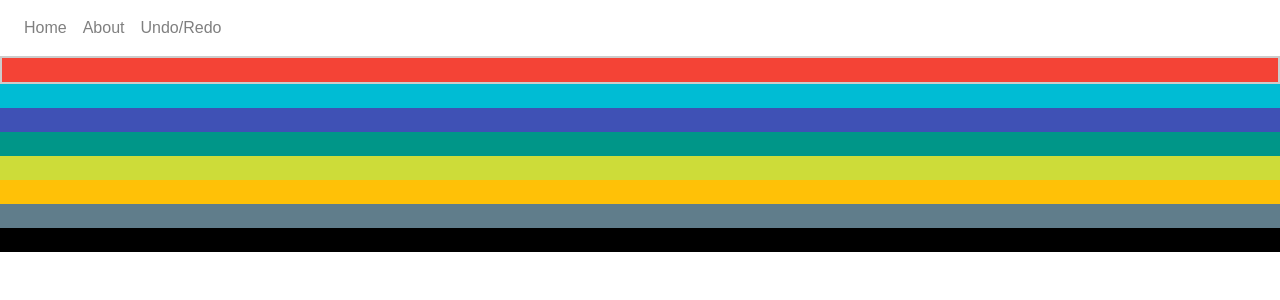
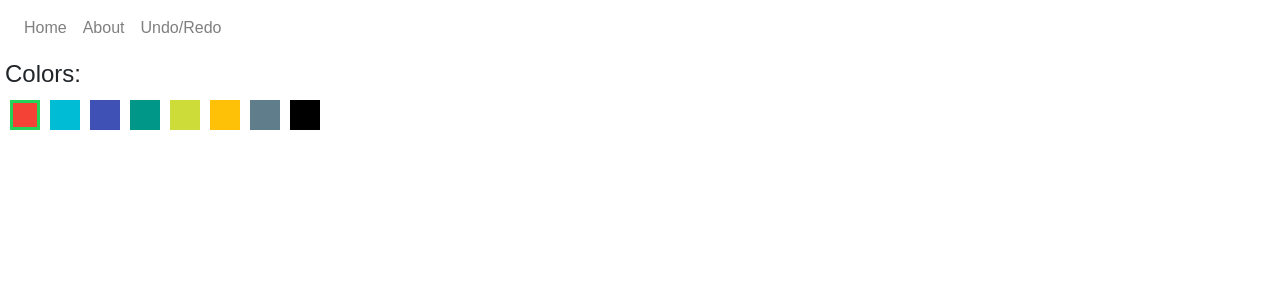
Before and after one commit to DmitryKrekota/my-react-app, a React (Create React App) app: page /#/undo-redo in a window 1280 px wide. Shown: the top 300 px of the page. Built offline with nearby package versions, Linux system fonts and the light colour scheme.

Commit message:
Add styles for colors

```diff
--- a/src/index.css
+++ b/src/index.css
@@ -53,3 +53,19 @@ body {
 .mra-navbar-nav .nav-item {
     padding: .5rem;
 }
+
+.draw {
+    margin: 5px;
+}
+
+.colors {
+    display: flex;
+    flex-direction: row;
+}
+
+.color {
+    margin: 5px;
+    width: 30px;
+    height: 30px;
+    cursor: pointer;
+}
--- a/src/undo-redo/UndoRedo.js
+++ b/src/undo-redo/UndoRedo.js
@@ -8,7 +8,7 @@ let Color = createReactClass({
         let divStyle = {background: this.props.type};
 
         if (this.props.type === this.props.selected) {
-            divStyle.border = '2px solid #ccc';
+            divStyle.border = '3px solid #24d25a';
         }
 
         return (
@@ -41,12 +41,13 @@ let Draw = createReactClass({
     },
 
     updateColor: function(color) {
-        this.setState({'color': color});
+        this.setState({color: color});
     },
 
     render: function() {
         return (
-            <div>
+            <div className="draw">
+                <h4>Colors:</h4>
                 <Colors colors={this.state.colors} select={this.updateColor} selected={this.state.color}/>
             </div>
         );
```
Also changed, not shown: 11 other files (tests, documents, lock files or other folders).
